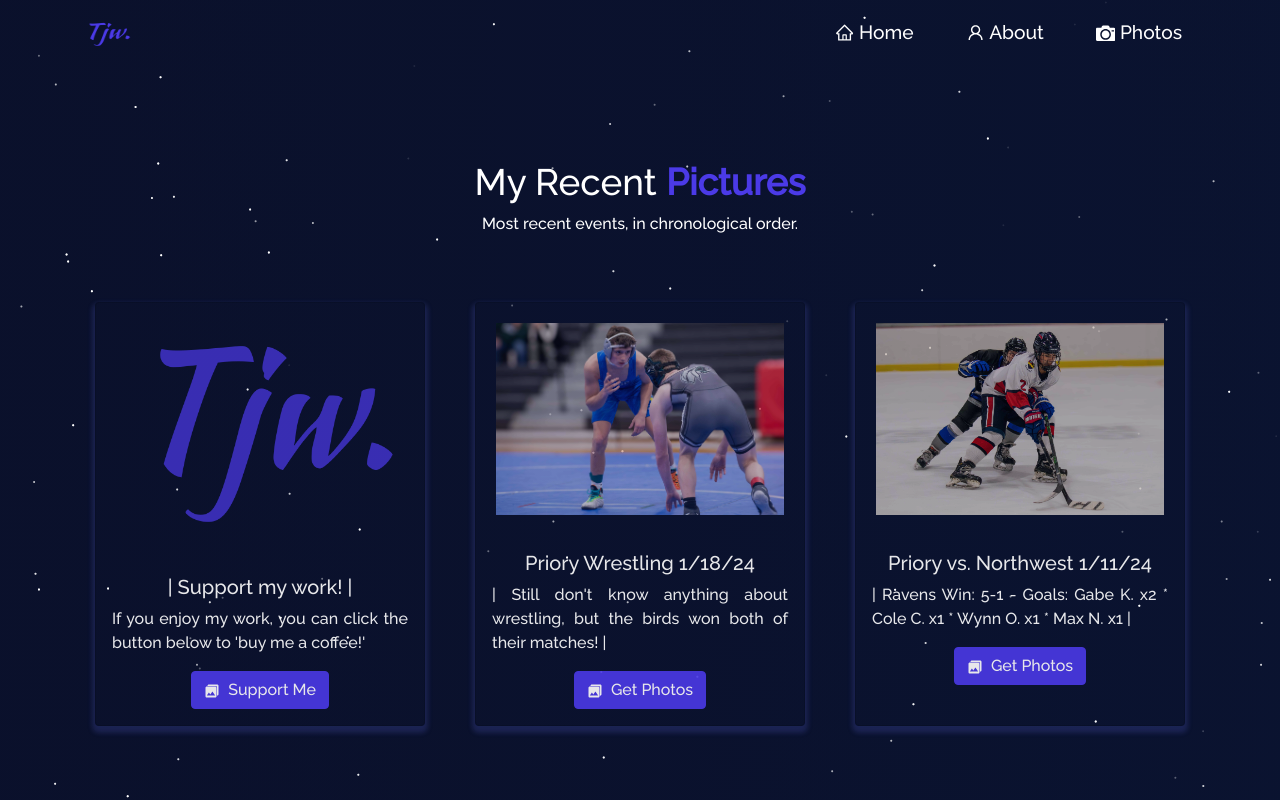
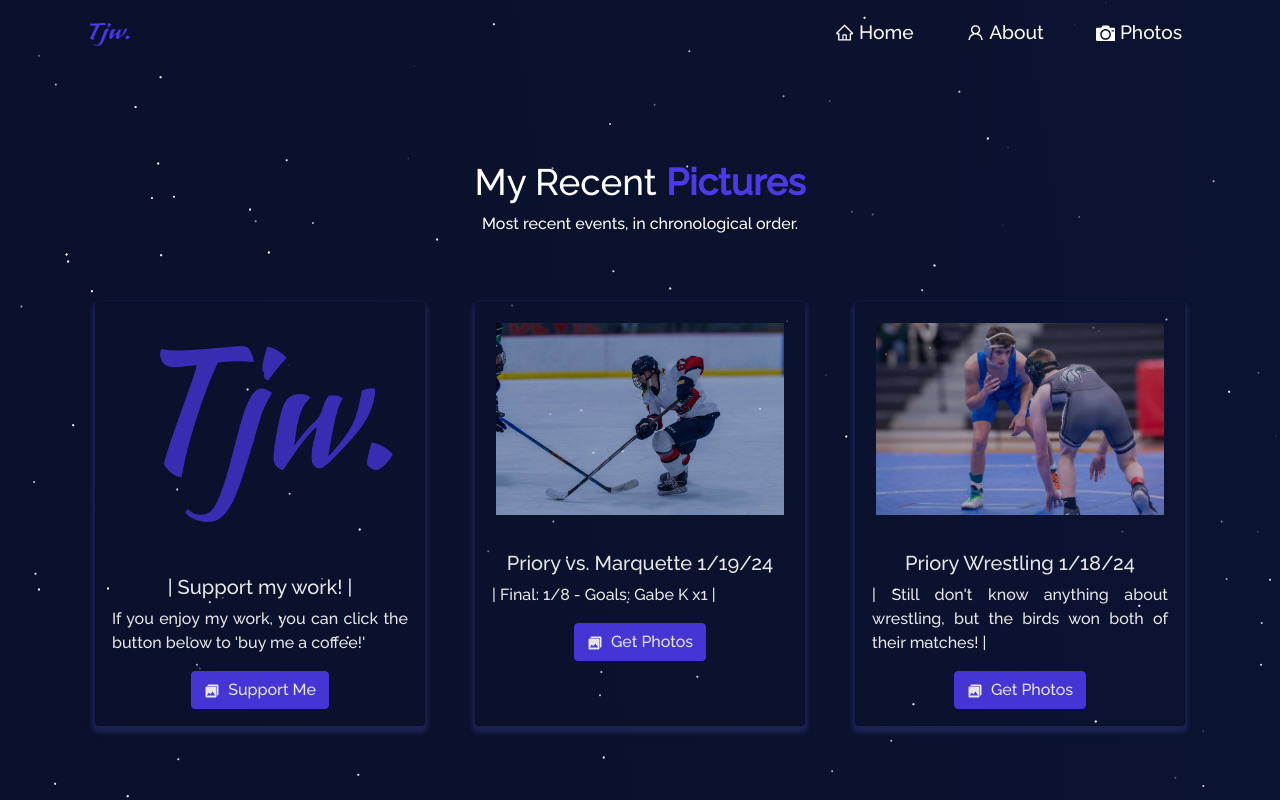
Before and after one commit to itstylerrr/website, a React (Create React App) app: page /photos in a window 1280 px wide. Shown: the top 800 px of the page. Built offline with nearby package versions, Linux system fonts and the light colour scheme.

Commit message:
new game

```diff
--- a/src/components/Projects/Projects.js
+++ b/src/components/Projects/Projects.js
@@ -44,6 +44,7 @@ import prioryvsumner from "../../Assets/Photos/122823.jpg";
 import prioryvsdesmet from "../../Assets/Photos/122923.jpg";
 import prioryvnorthwest1 from "../../Assets/Photos/11124.jpg";
 import priorywrestling1 from "../../Assets/Photos/11824.jpg";
+import prioryvmarquette3 from "../../Assets/Photos/11924.jpg";
 
 function Projects() {
   return (
@@ -64,6 +65,15 @@ function Projects() {
               title="| Support my work! |"
               description="If you enjoy my work, you can click the button below to 'buy me a coffee!'"
               ghLink="https://www.buymeacoffee.com/tjwit"
+            />
+          </Col>
+          <Col md={4} className="project-card">
+            <ProjectCard
+              imgPath={prioryvmarquette3}
+              isBlog={false}
+              title="Priory vs. Marquette 1/19/24"
+              description="| Final: 1/8 - Goals: Gabe K x1 |"
+              ghLink="https://photos.app.goo.gl/rvXKfkCb4ExygVJRA"
             />
           </Col>
           <Col md={4} className="project-card">
```
Also changed, not shown: src/Assets/Photos/11924.jpg (added).
